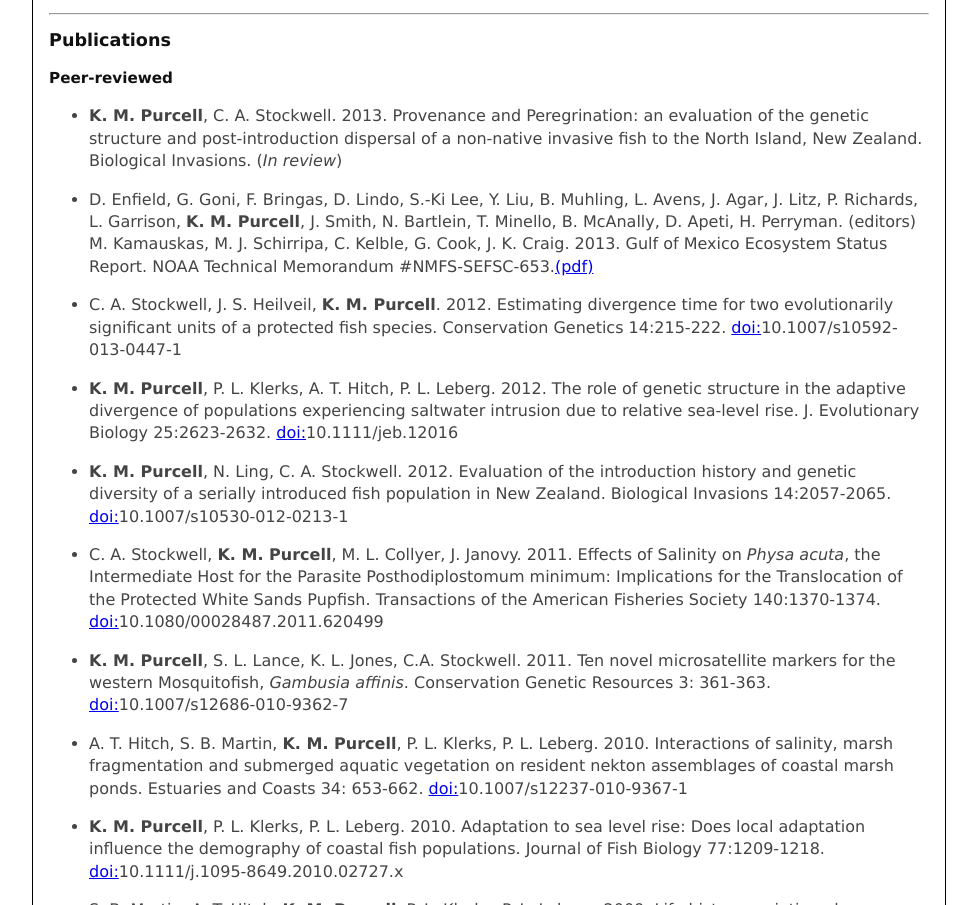
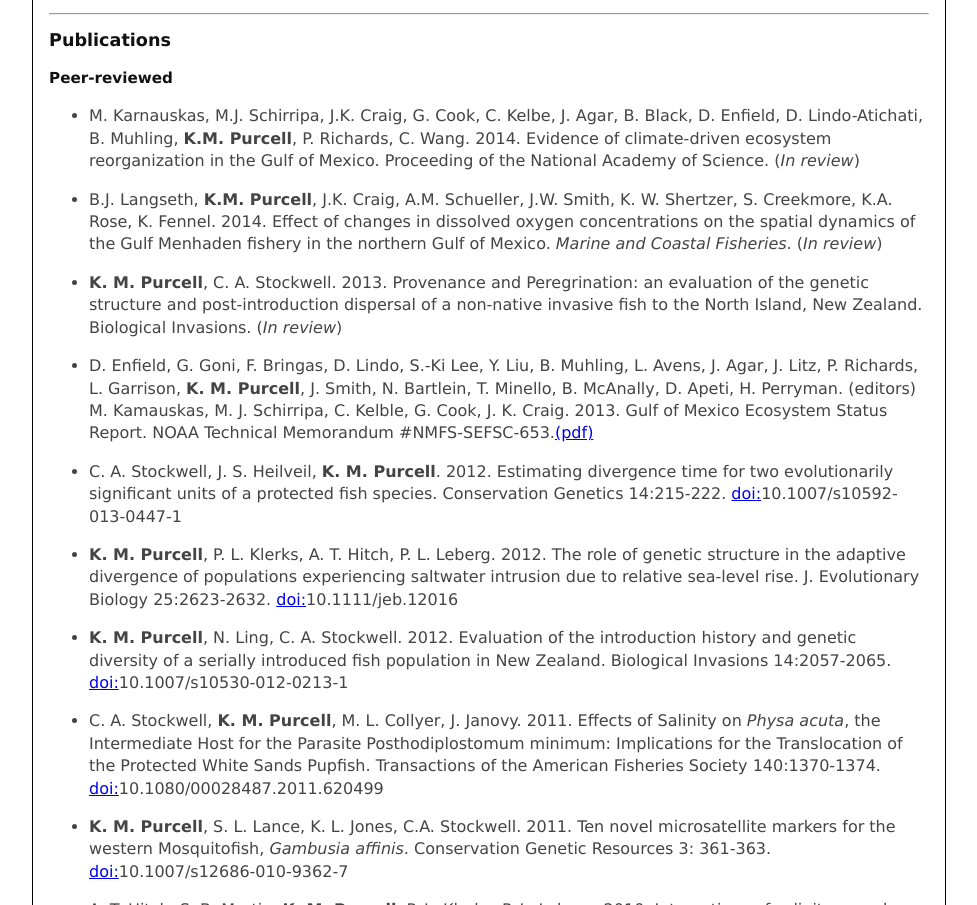
Before and after one commit to kpurcell/website, a plain HTML site: page index.html in a window 1280 px wide. Shown: the part 1283-2188 px from the top of the page, without its empty margins (151-1128 px from the left). Drawn offline with Linux system fonts and the light colour scheme.

Commit message:
updated with PNAS and Langseth papers

```diff
--- a/index.html
+++ b/index.html
@@ -44,6 +44,8 @@ document.write('<a h'+'ref'+'="ma'+'ilto'+':'+e+'">'+e+'<\/'+'a'+'>');
 <h2 id="publications">Publications</h2>
 <h3 id="peer-reviewed">Peer-reviewed</h3>
 <ul>
+<li><p>M. Karnauskas, M.J. Schirripa, J.K. Craig, G. Cook, C. Kelbe, J. Agar, B. Black, D. Enfield, D. Lindo-Atichati, B. Muhling, <strong>K.M. Purcell</strong>, P. Richards, C. Wang. 2014. Evidence of climate-driven ecosystem reorganization in the Gulf of Mexico. Proceeding of the National Academy of Science. (<em>In review</em>)</p></li>
+<li><p>B.J. Langseth, <strong>K.M. Purcell</strong>, J.K. Craig, A.M. Schueller, J.W. Smith, K. W. Shertzer, S. Creekmore, K.A. Rose, K. Fennel. 2014. Effect of changes in dissolved oxygen concentrations on the spatial dynamics of the Gulf Menhaden fishery in the northern Gulf of Mexico. <em>Marine and Coastal Fisheries</em>. (<em>In review</em>)</p></li>
 <li><p><strong>K. M. Purcell</strong>, C. A. Stockwell. 2013. Provenance and Peregrination: an evaluation of the genetic structure and post-introduction dispersal of a non-native invasive fish to the North Island, New Zealand. Biological Invasions. (<em>In review</em>)</p></li>
 <li><p>D. Enfield, G. Goni, F. Bringas, D. Lindo, S.-Ki Lee, Y. Liu, B. Muhling, L. Avens, J. Agar, J. Litz, P. Richards, L. Garrison, <strong>K. M. Purcell</strong>, J. Smith, N. Bartlein, T. Minello, B. McAnally, D. Apeti, H. Perryman. (editors) M. Kamauskas, M. J. Schirripa, C. Kelble, G. Cook, J. K. Craig. 2013. Gulf of Mexico Ecosystem Status Report. NOAA Technical Memorandum #NMFS-SEFSC-653.<a href="http://www.gulfcouncil.org/docs/Gulf%20of%20Mexico%20Ecosystem%20Status%20Report.pdf">(pdf)</a></p></li>
 <li><p>C. A. Stockwell, J. S. Heilveil, <strong>K. M. Purcell</strong>. 2012. Estimating divergence time for two evolutionarily significant units of a protected fish species. Conservation Genetics 14:215-222. <a href="http://link.springer.com/article/10.1007/s10592-013-0447-1">doi:</a>10.1007/s10592-013-0447-1</p></li>
```
Also changed, not shown: 1 other file.
